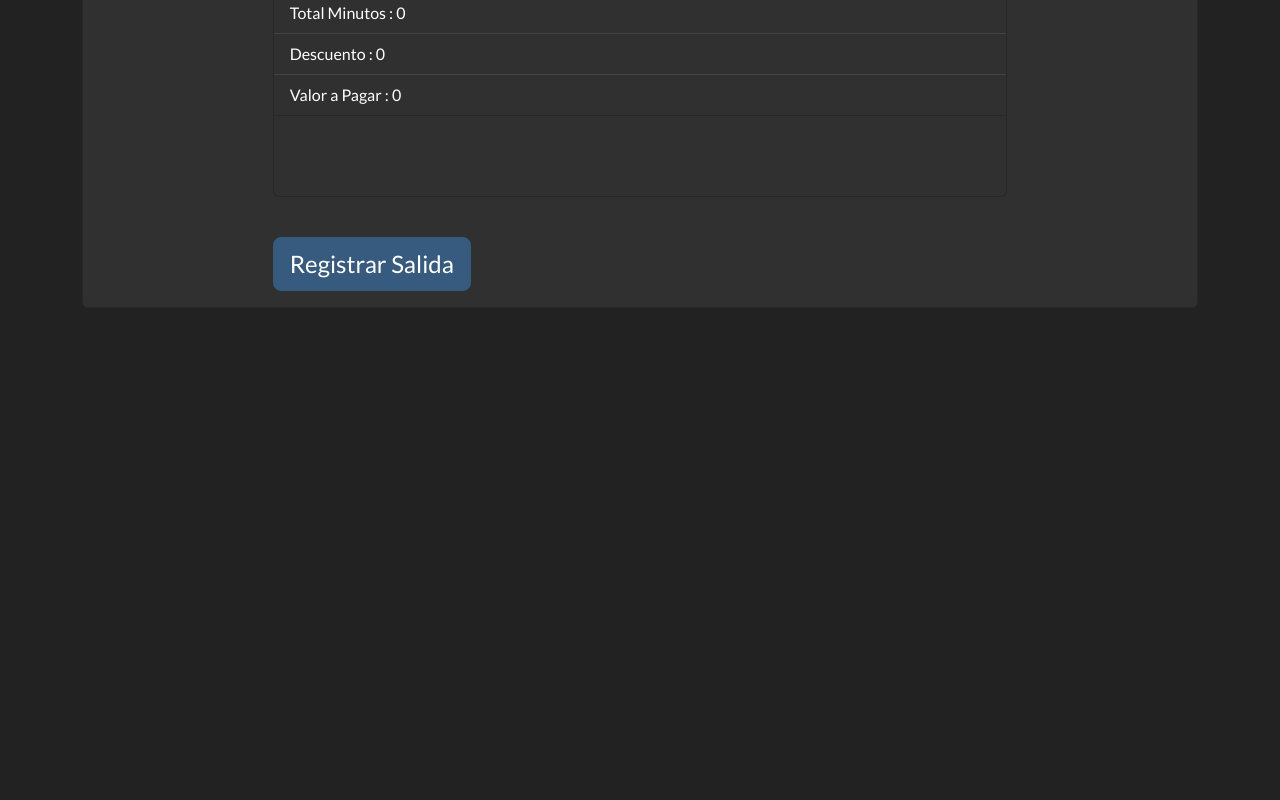
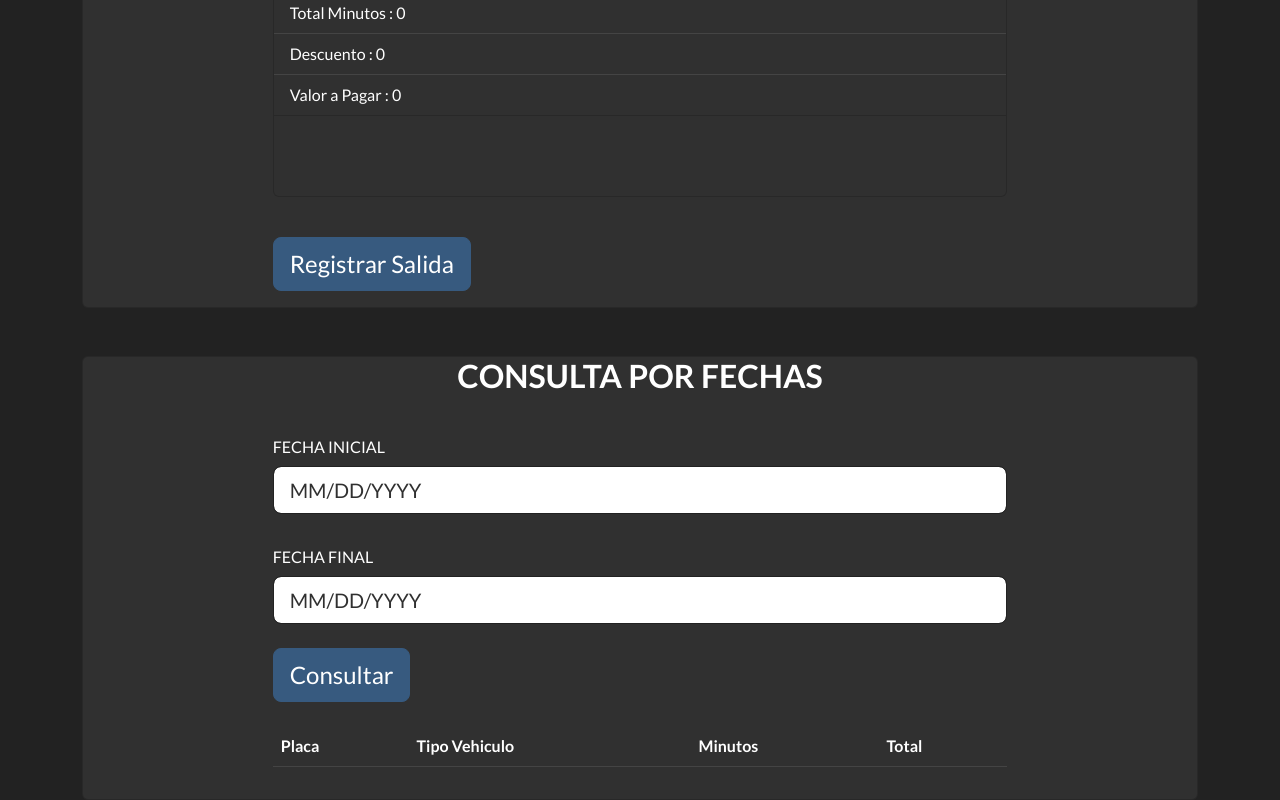
Before and after one commit to hernando92/ParqueaderoFront, an Angular app: page / in a window 1280 px wide. Shown: the part 998-1798 px from the top of the page. Before the commit the page ends 1306 px from the top, so only its background shows below. Built offline with nearby package versions, Linux system fonts and the light colour scheme.

Commit message:
consulta por fechas

```diff
--- a/src/app/app.component.html
+++ b/src/app/app.component.html
@@ -11,7 +11,15 @@
     (parametrosSalida)="registrarSalida($event)"
     [respuestaSalidaVehiculo]="respuestaSalidaVehiculo"
     [respuestaSalidaVehiculoError]="respuestaSalidaVehiculoError"
-
   >
   </app-salida-vehiculo>
+
+  <app-consulta-general
+    (parametros)="consultarFechas($event)"
+    [respuestaFechas]="respuestaFechas"
+    [respuestaFechasError]="respuestaFechasError"
+  >
+
+  </app-consulta-general>
+
 </div>
--- a/src/app/app.component.ts
+++ b/src/app/app.component.ts
@@ -17,8 +17,10 @@ export class AppComponent {
   respuestaSalidaVehiculo: any = {};
   respuestaSalidaVehiculoError: string = '';
 
+  respuestaFechas: any[] = [];
+  respuestaFechasError: string = '';
+
   constructor(private registroVehiculoService: RegistroVehiculosService) {
-
   }
 
   registrarVehiculo(parametros: any) {
@@ -34,7 +36,6 @@ export class AppComponent {
       this.respuestaIngresoError = err.error.detail;
     }))
   }
-
 
   consultarPlaca(parametros: any) {
 
@@ -61,4 +62,17 @@ export class AppComponent {
     }))
   }
 
+  consultarFechas(parametros: any) {
+
+    this.respuestaFechas = [];
+    this.respuestaFechasError = '';
+
+    this.registroVehiculoService.consultarFechas(parametros).subscribe(data => {
+      this.respuestaFechas = data;
+    }, (err => {
+      this.respuestaFechasError = err.error.detail;
+    }))
+
+  }
+
 }
--- a/src/app/app.module.ts
+++ b/src/app/app.module.ts
@@ -9,6 +9,7 @@ import { NavegacionComponent } from './components/navegacion/navegacion.componen
 import { SpinnerComponent } from './shared/spinner/spinner.component';
 import { RegistroVehiculoComponent } from './components/registro-vehiculo/registro-vehiculo.component';
 import { SalidaVehiculoComponent } from './components/salida-vehiculo/salida-vehiculo.component';
+import { ConsultaGeneralComponent } from './components/consulta-general/consulta-general.component';
 
 @NgModule({
   declarations: [
@@ -17,7 +18,8 @@ import { SalidaVehiculoComponent } from './components/salida-vehiculo/salida-veh
     NavegacionComponent,
     SpinnerComponent,
     RegistroVehiculoComponent,
-    SalidaVehiculoComponent
+    SalidaVehiculoComponent,
+    ConsultaGeneralComponent
   ],
   imports: [
     BrowserModule,
--- /dev/null
+++ b/src/app/components/consulta-general/consulta-general.component.css
@@ -0,0 +1,15 @@
+.heading {
+    font-weight: 900;
+    font-size: 2rem;
+    text-transform: uppercase;
+    text-align: center;
+}
+
+.mayuscula {
+    text-transform: uppercase;
+}
+
+
+.btn{
+    font-size: 1.5rem;
+}
--- /dev/null
+++ b/src/app/components/consulta-general/consulta-general.component.html
@@ -0,0 +1,40 @@
+<div class="card mt-5">
+    <h2 class="heading"> Consulta por Fechas </h2>
+    <div class="row mb-3">
+        <div class="col-lg-8 offset-lg-2">
+            <form (ngSubmit)="consultarFechas()">
+                <div class="form-group">
+                    <label class="col-form-label mt-4 mayuscula" for="inputDefault1">Fecha Inicial</label>
+                    <input  type="date" [(ngModel)]="fechaInicial" class="form-control form-control-lg mayuscula"
+                        placeholder="Fecha Inicial" name="fechaInicial">
+                </div>
+                <div class="form-group">
+                    <label class="col-form-label mt-4 mayuscula" for="inputDefault">Fecha Final</label>
+                    <input type="date" [(ngModel)]="fechaFinal" class="form-control form-control-lg mayuscula"
+                        placeholder="Fecha Final" name="fechaFinal">
+                </div>
+                <button type="submit" class="btn btn-primary btn-block btn-lg mt-4">Consultar</button>
+
+                <table class="table table-hover mt-4">
+                    <thead>
+                      <tr>
+                        <th scope="col">Placa</th>
+                        <th scope="col">Tipo Vehiculo</th>
+                        <th scope="col">Minutos</th>
+                        <th scope="col">Total</th>
+                      </tr>
+                    </thead>
+                    <tbody *ngFor="let item of respuestaFechas">
+                      <tr class="table-active">
+                        <td>{{item.placa}}</td>
+                        <td>{{item.tipoVehiculoDescripcion}}</td>
+                        <td>{{item.totalMinutos}}</td>
+                        <td>{{item.registroVehiculoValorTotal}}</td>
+                      </tr>
+                    </tbody>
+                  </table>
+
+            </form>
+        </div>
+    </div>
+</div>
--- /dev/null
+++ b/src/app/components/consulta-general/consulta-general.component.ts
@@ -0,0 +1,38 @@
+import { Component, EventEmitter, Input, OnInit, Output } from '@angular/core';
+
+@Component({
+  selector: 'app-consulta-general',
+  templateUrl: './consulta-general.component.html',
+  styleUrls: ['./consulta-general.component.css']
+})
+export class ConsultaGeneralComponent implements OnInit {
+
+  @Output() parametros = new EventEmitter<any>()
+  fechaInicial:  null = null;
+  fechaFinal: null = null;
+
+  @Input() respuestaFechas: any[] = [];
+  @Input() respuestaFechasError: string = '';
+
+  constructor() { }
+
+  ngOnInit(): void {
+  }
+
+
+  consultarFechas() {
+
+    if (this.fechaInicial != null && this.fechaInicial != '' && this.fechaFinal != null && this.fechaFinal != '') {
+
+      const objParametros = {
+        FechaInicio: this.fechaInicial,
+        FechaFin: this.fechaFinal
+      }
+      this.parametros.emit(objParametros)
+    }else{
+      alert('Faltan campos por diligenciar')
+    }
+
+  }
+
+}
--- a/src/app/components/formulario/formulario.component.ts
+++ b/src/app/components/formulario/formulario.component.ts
@@ -37,6 +37,8 @@ export class FormularioComponent implements OnInit {
       this.cboTipoVehiculo = 0;
       this.placa = '';
 
+    }else{
+      alert('Faltan campos por diligenciar')
     }
 
   }
--- a/src/app/components/salida-vehiculo/salida-vehiculo.component.ts
+++ b/src/app/components/salida-vehiculo/salida-vehiculo.component.ts
@@ -71,6 +71,8 @@ export class SalidaVehiculoComponent implements OnChanges {
       }
 
       this.parametros.emit(objParametros)
+    }else{
+      alert('Faltan campos por diligenciar')
     }
 
   }
@@ -78,10 +80,9 @@ export class SalidaVehiculoComponent implements OnChanges {
   registrarSalida() {
 
     if (Object.entries(this.respuestaSalida).length > 0) {
-
       this.parametrosSalida.emit(this.respuestaSalida)
-
-
+    }else{
+      alert('No ha consultado el vehiculo')
     }
   }
 
--- a/src/app/services/registro-vehiculos.service.ts
+++ b/src/app/services/registro-vehiculos.service.ts
@@ -30,6 +30,12 @@ export class RegistroVehiculosService {
 
   }
 
+  consultarFechas(parametros: any): Observable<any> {
+
+    const URL = 'http://localhost:1835/api/RegistroVehiculo/ConsultarPorFechas?FechaInicio=' + parametros.FechaInicio + '&FechaFin=' + parametros.FechaFin;
+    return this.http.get(URL);
+
+  }
 
   registrarSalida(parametros: any): Observable<any> {
 
```
Also changed, not shown: 1 other file (tests, documents, lock files or other folders).
